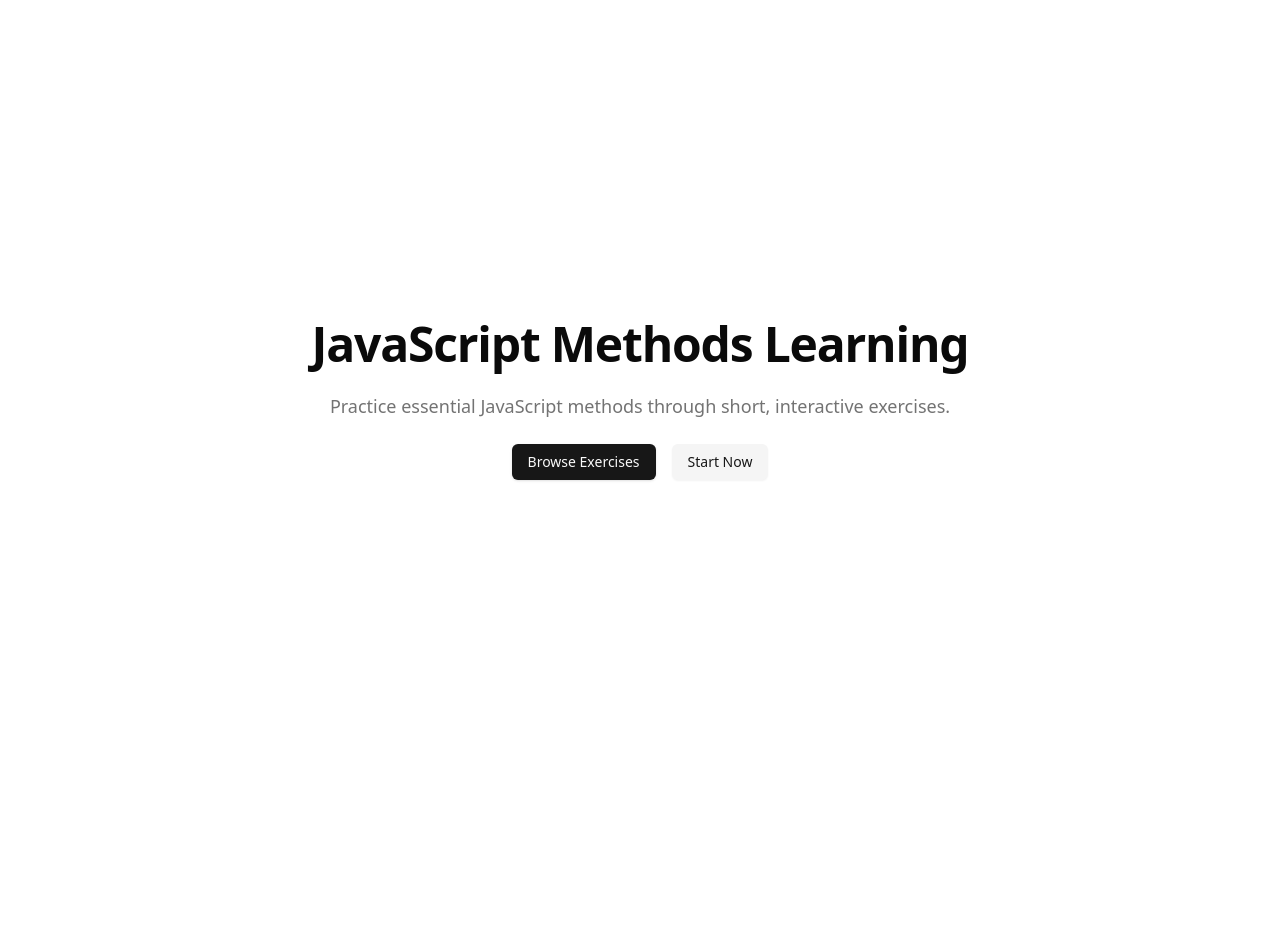
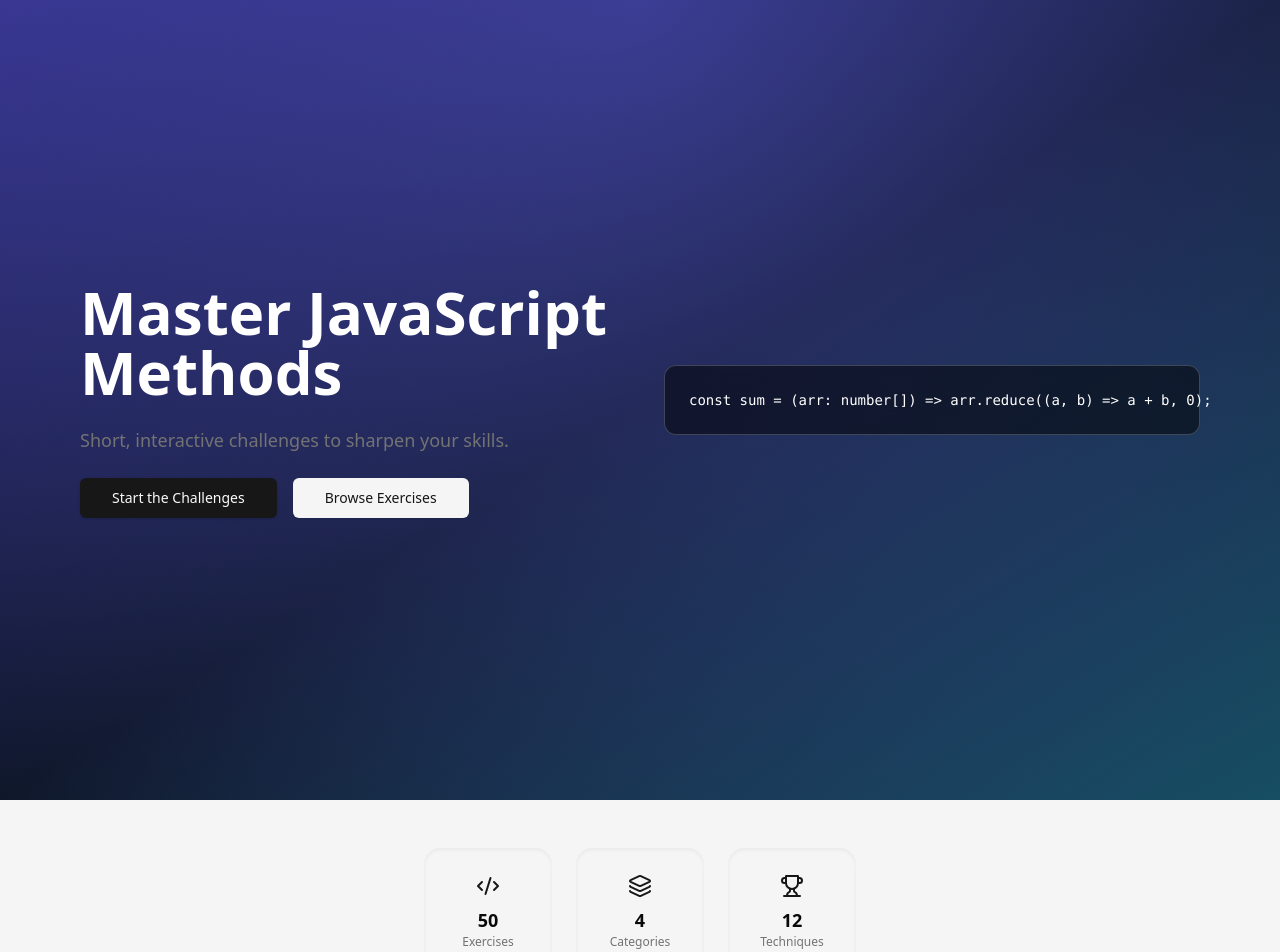
Before and after one commit to JustScriptin/jswb, a Next.js app: page / in a window 1280 px wide. Shown: the top 952 px of the page. Before the commit the page ends 800 px from the top, so only its background shows below. Built offline with nearby package versions, Linux system fonts and the light colour scheme.

Commit message:
feat(home): redesign homepage

```diff
--- a/src/app/page.tsx
+++ b/src/app/page.tsx
@@ -1,29 +1,38 @@
 import type { ReactElement } from "react";
-import Link from "next/link";
-import { Button } from "@/components/ui/button";
+import {
+  HeroSection,
+  StatsPebble,
+  FinalBanner,
+  MicroNav,
+} from "@/features/home/components";
+import { Code2, Layers, Trophy } from "lucide-react";
 
 export default function Home(): ReactElement {
   return (
-    <section
-      data-component="HomePage"
-      className="container mx-auto flex min-h-screen flex-col items-center justify-center gap-6 px-4 text-center"
-    >
-      <h1 className="text-4xl font-bold tracking-tight sm:text-5xl">
-        JavaScript Methods Learning
-      </h1>
-      <p className="text-lg text-muted-foreground">
-        Practice essential JavaScript methods through short, interactive
-        exercises.
-      </p>
-      <div className="flex flex-col items-center gap-4 sm:flex-row">
-        <Button asChild>
-          <Link href="/exercises">Browse Exercises</Link>
-        </Button>
-        <Button variant="secondary" asChild>
-          <Link href="/exercises">Start Now</Link>
-        </Button>
-      </div>
-    </section>
+    <main data-component="HomePage" className="flex flex-col">
+      <MicroNav />
+      <HeroSection />
+      <section className="bg-muted py-12">
+        <div className="container mx-auto flex justify-center gap-6">
+          <StatsPebble
+            icon={<Code2 className="h-6 w-6" />}
+            value={50}
+            label="Exercises"
+          />
+          <StatsPebble
+            icon={<Layers className="h-6 w-6" />}
+            value={4}
+            label="Categories"
+          />
+          <StatsPebble
+            icon={<Trophy className="h-6 w-6" />}
+            value={12}
+            label="Techniques"
+          />
+        </div>
+      </section>
+      <FinalBanner />
+    </main>
   );
 }
 Home.displayName = "Home";
--- /dev/null
+++ b/src/features/home/components/FinalBanner.tsx
@@ -0,0 +1,19 @@
+import Link from "next/link";
+import { Button } from "@/components/ui/button";
+
+export function FinalBanner() {
+  return (
+    <section
+      data-component="FinalBanner"
+      className="flex min-h-[480px] flex-col items-center justify-center bg-gradient-to-br from-teal-500 to-indigo-600 text-background"
+    >
+      <h2 className="mb-6 text-3xl font-semibold md:text-5xl">
+        Ready to build muscle memory?
+      </h2>
+      <Button size="lg" className="text-lg" asChild>
+        <Link href="/exercises">Start the Challenges</Link>
+      </Button>
+    </section>
+  );
+}
+FinalBanner.displayName = "FinalBanner";
--- /dev/null
+++ b/src/features/home/components/HeroSection.tsx
@@ -0,0 +1,63 @@
+"use client";
+
+import Link from "next/link";
+import { motion } from "framer-motion";
+import { Button } from "@/components/ui/button";
+import { cn } from "@/lib/utils";
+
+const codeSnippet = `const sum = (arr: number[]) => arr.reduce((a, b) => a + b, 0);`;
+
+export function HeroSection() {
+  return (
+    <section
+      data-component="HeroSection"
+      className="relative flex min-h-screen items-center justify-center overflow-hidden bg-gradient-to-br from-indigo-900 via-slate-900 to-cyan-900 text-white"
+    >
+      <div className="pointer-events-none absolute inset-0 bg-[radial-gradient(circle_at_top,rgba(99,102,241,0.4),transparent)]" />
+      <div className="relative z-10 grid max-w-6xl grid-cols-1 items-center gap-12 px-4 md:grid-cols-2">
+        <div className="space-y-6 text-center md:text-left">
+          <motion.h1
+            initial={{ opacity: 0, y: 20 }}
+            animate={{ opacity: 1, y: 0 }}
+            transition={{ duration: 0.6 }}
+            className="text-4xl font-bold md:text-6xl"
+          >
+            Master JavaScript Methods
+          </motion.h1>
+          <motion.p
+            initial={{ opacity: 0, y: 20 }}
+            animate={{ opacity: 1, y: 0 }}
+            transition={{ duration: 0.7 }}
+            className="text-lg text-muted-foreground"
+          >
+            Short, interactive challenges to sharpen your skills.
+          </motion.p>
+          <motion.div
+            initial={{ opacity: 0, y: 20 }}
+            animate={{ opacity: 1, y: 0 }}
+            transition={{ duration: 0.8 }}
+            className="flex justify-center gap-4 md:justify-start"
+          >
+            <Button size="lg" asChild>
+              <Link href="/exercises">Start the Challenges</Link>
+            </Button>
+            <Button variant="secondary" size="lg" asChild>
+              <Link href="/exercises">Browse Exercises</Link>
+            </Button>
+          </motion.div>
+        </div>
+        <motion.pre
+          initial={{ opacity: 0, y: 20 }}
+          animate={{ opacity: 1, y: 0 }}
+          transition={{ duration: 0.9 }}
+          className={cn(
+            "rounded-xl border border-white/20 bg-black/50 p-6 font-mono text-sm backdrop-blur-xl",
+          )}
+        >
+          <code>{codeSnippet}</code>
+        </motion.pre>
+      </div>
+    </section>
+  );
+}
+HeroSection.displayName = "HeroSection";
--- /dev/null
+++ b/src/features/home/components/MicroNav.tsx
@@ -0,0 +1,44 @@
+"use client";
+
+import { useEffect, useState } from "react";
+import Link from "next/link";
+import { Button } from "@/components/ui/button";
+import { cn } from "@/lib/utils";
+
+export function MicroNav() {
+  const [visible, setVisible] = useState(false);
+
+  useEffect(() => {
+    const onScroll = () => setVisible(window.scrollY >= 64);
+    onScroll();
+    window.addEventListener("scroll", onScroll);
+    return () => window.removeEventListener("scroll", onScroll);
+  }, []);
+
+  return (
+    <nav
+      data-component="MicroNav"
+      className={cn(
+        "fixed left-0 right-0 top-0 z-30 transition-transform duration-300",
+        visible ? "translate-y-0" : "-translate-y-full",
+      )}
+    >
+      <div className="mx-auto flex h-12 max-w-5xl items-center justify-between rounded-b border-b border-border/50 bg-background/80 px-4 backdrop-blur">
+        <Link href="/" className="font-bold">
+          JSWB
+        </Link>
+        <div className="flex items-center gap-2">
+          <Button variant="ghost" asChild>
+            <Link href="/exercises">Log in</Link>
+          </Button>
+          <Button size="icon" variant="ghost" asChild>
+            <Link href="/exercises">
+              <span className="sr-only">Menu</span>≡
+            </Link>
+          </Button>
+        </div>
+      </div>
+    </nav>
+  );
+}
+MicroNav.displayName = "MicroNav";
--- /dev/null
+++ b/src/features/home/components/StatsPebble.tsx
@@ -0,0 +1,35 @@
+"use client";
+
+import type { ReactNode } from "react";
+import { motion } from "framer-motion";
+import { cn } from "@/lib/utils";
+
+export type StatsPebbleProps = {
+  icon: ReactNode;
+  label: string;
+  value: number | string;
+  className?: string;
+};
+
+export function StatsPebble({
+  icon,
+  label,
+  value,
+  className,
+}: StatsPebbleProps) {
+  return (
+    <motion.div
+      data-component="StatsPebble"
+      whileHover={{ y: -4 }}
+      className={cn(
+        "flex h-32 w-32 flex-col items-center justify-center rounded-2xl bg-muted text-foreground shadow-inner",
+        className,
+      )}
+    >
+      <div className="mb-2 text-primary">{icon}</div>
+      <div className="text-lg font-bold">{value}</div>
+      <div className="text-xs text-muted-foreground">{label}</div>
+    </motion.div>
+  );
+}
+StatsPebble.displayName = "StatsPebble";
--- /dev/null
+++ b/src/features/home/components/index.ts
@@ -0,0 +1,4 @@
+export * from "./HeroSection";
+export * from "./StatsPebble";
+export * from "./FinalBanner";
+export * from "./MicroNav";
```
